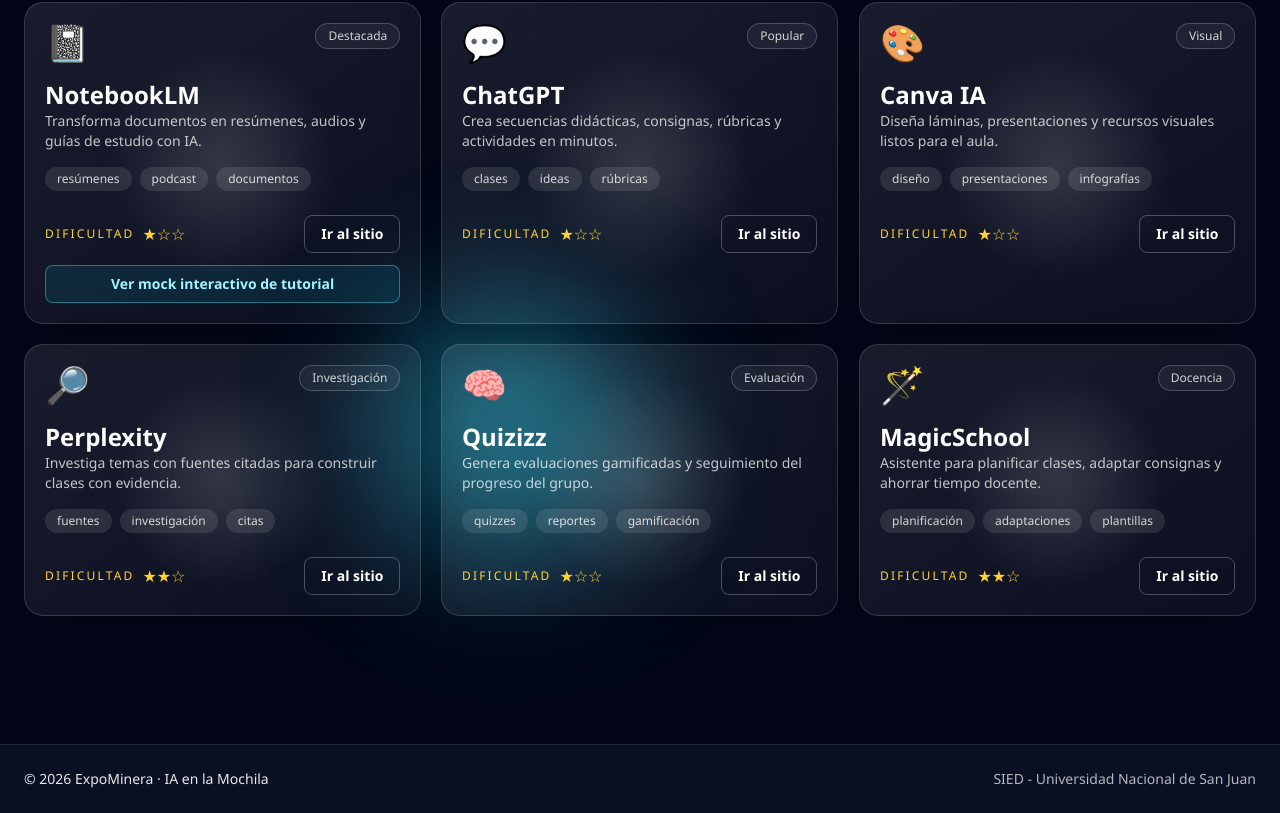
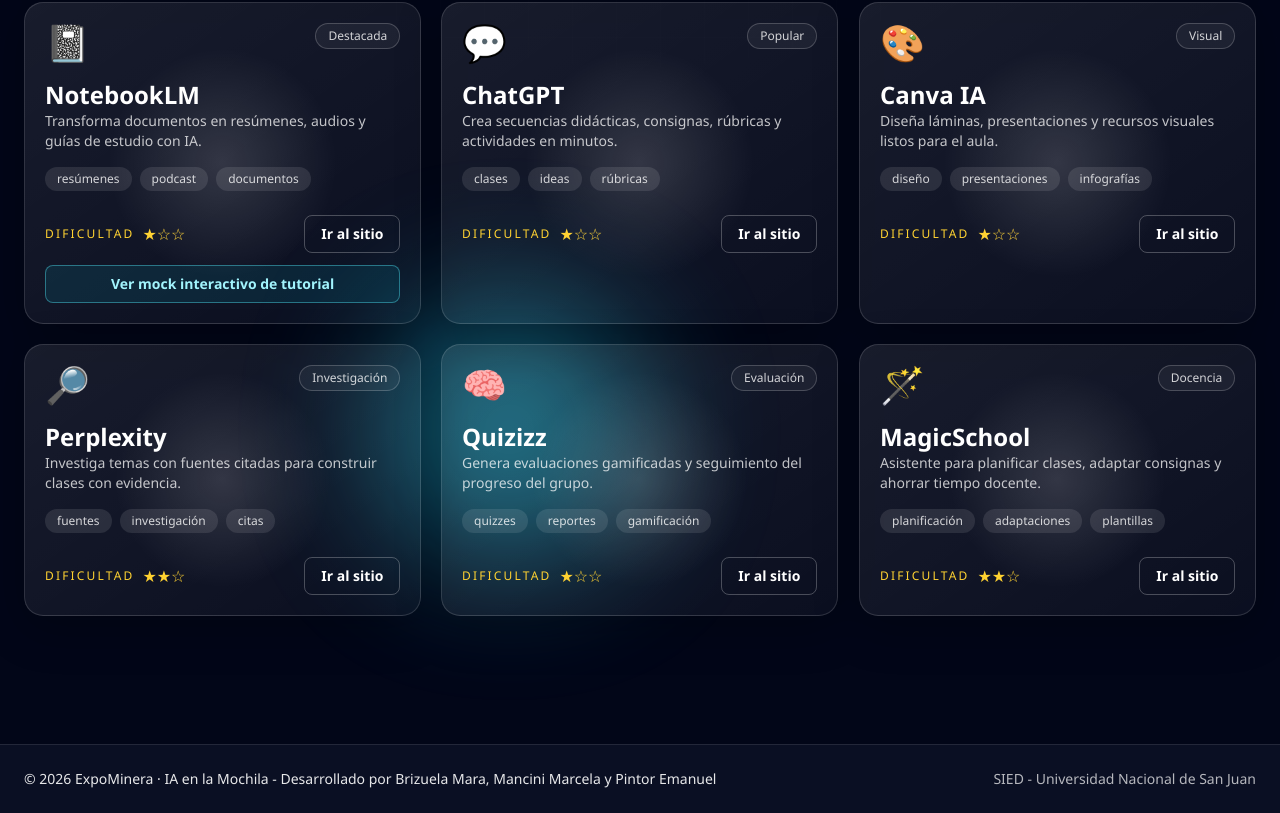
Before and after one commit to EmanuelAgustinPintorAcosta/IA-ExpoMinera, a Svelte app: page / in a window 1280 px wide. Shown: the part 1987-2800 px from the top of the page. Built offline with nearby package versions, Linux system fonts and the light colour scheme.

Commit message:
tutorial y footer

```diff
--- a/src/App.svelte
+++ b/src/App.svelte
@@ -111,14 +111,14 @@
     {
       title: "Crear el espacio de trabajo",
       description:
-        'Ingresá a NotebookLM con tu cuenta de Google. Hacé clic en el botón "+" o "Crear nuevo" para empezar. Dale un nombre claro a tu proyecto, por ejemplo: “Unidad 3: Geografía Argentina - 4° Año”.',
+        'Ingresá a NotebookLM con tu cuenta de Google. Hacé clic en el botón "+" o "Crear nuevo" para empezar. ',
       tip: "Tip: Usá un bloc de notas distinto para cada unidad o proyecto para no mezclar temas.",
       image: "/paso1.png",
     },
     {
       title: 'Cargar las fuentes',
       description:
-        'En el panel izquierdo vas a ver el menú "Fuentes". Ahí podés subir los PDFs con la bibliografía de tu materia, pegar links de artículos web o incluso enlaces a videos de YouTube que uses en clase.',
+        'En el panel izquierdo vas a ver el menú "Fuentes". Ahí podés subir los PDFs con la bibliografía de tu materia, pegar links de artículos web o incluso enlaces a videos de YouTube que uses en clase. Dale un nombre claro a tu proyecto, por ejemplo: “Unidad 3: Geografía Argentina - 4° Año”.',
       tip: "Tip: Podés subir hasta 50 documentos distintos en un solo bloc de notas.",
       image: "/paso2.png",
     },
@@ -828,7 +828,7 @@
   <!-- Footer -->
   <footer class="mt-12 border-t border-white/10 bg-slate-900/60 text-white/90">
     <div class="max-w-7xl mx-auto px-6 py-6 flex flex-col md:flex-row items-center justify-between gap-4">
-      <div class="text-sm">© 2026 ExpoMinera · IA en la Mochila</div>
+      <div class="text-sm">© 2026 ExpoMinera · IA en la Mochila - Desarrollado por Brizuela Mara, Mancini Marcela y Pintor Emanuel</div>
       <div class="text-sm text-white/70">SIED - Universidad Nacional de San Juan</div>
     </div>
   </footer>
```
